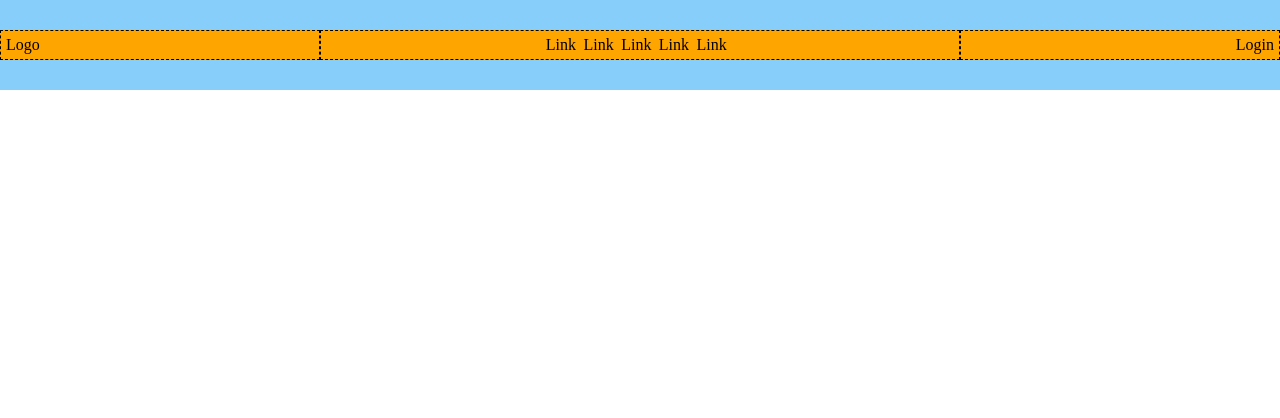
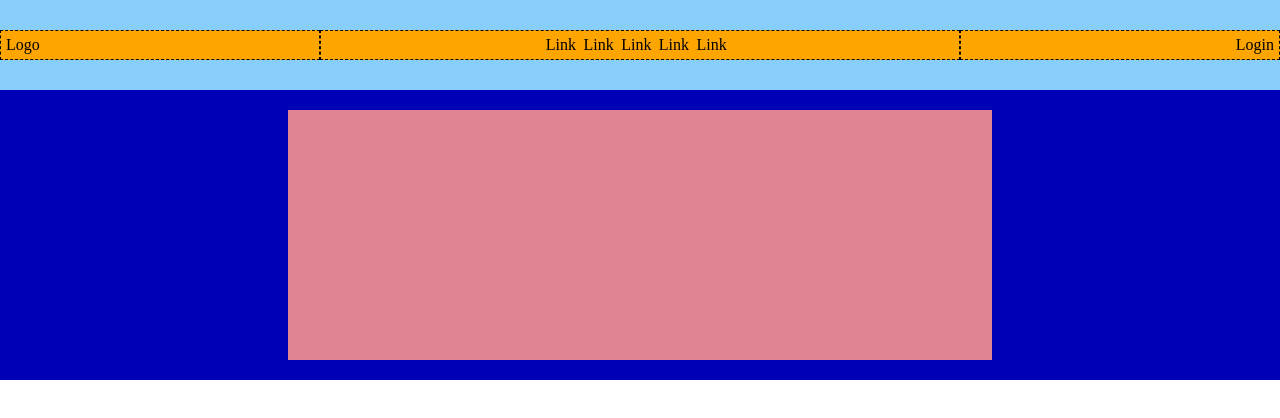
Before and after one commit to alessandro-barate/htmlcss-struttura-discord, a plain HTML site: page index.html in a window 1280 px wide. Drawn offline with Linux system fonts and the light colour scheme.

Commit message:
[UPD] Second section done

```diff
--- a/css/style.css
+++ b/css/style.css
@@ -6,7 +6,6 @@
 
 header {
     background-color: lightskyblue;
-    margin-bottom: 30px;
     padding: 10px 0px;
 }
 
@@ -15,8 +14,14 @@ header {
     margin: 20px auto;
 }
 
+.container-pink {
+    max-width: 1300px;
+    margin: 0px auto;
+    padding-bottom: 20px;
+    padding-top: 20px;
+}
+
 .row {
-    width: 100%;
     display: flex;
     justify-content: center;
     align-items: center;
@@ -27,6 +32,11 @@ header {
     border: 1px dashed black;
 }
 
+.blue {
+    background-color: rgb(0, 0, 182);
+    margin-bottom: 30px;
+}
+
 .col-25 {
     width: 25%;
     padding: 5px;
@@ -35,6 +45,13 @@ header {
 .col-50 {
     width: 50%;
     padding: 5px;
+}
+
+.col-55 {
+    width: 55%;
+    background-color: rgb(224, 131, 146);
+    height: 250px;
+    padding: 20px auto;
 }
 
 .small-dx {
--- a/index.html
+++ b/index.html
@@ -27,6 +27,12 @@
         </div>
     </header>
 
-    <div class="container"></div>
+    <div class="blue">
+        <div class="container-pink">
+            <div class="row">
+                <div class="col-55"></div>
+            </div>
+        </div>
+    </div>
 </body>
 </html>
```
